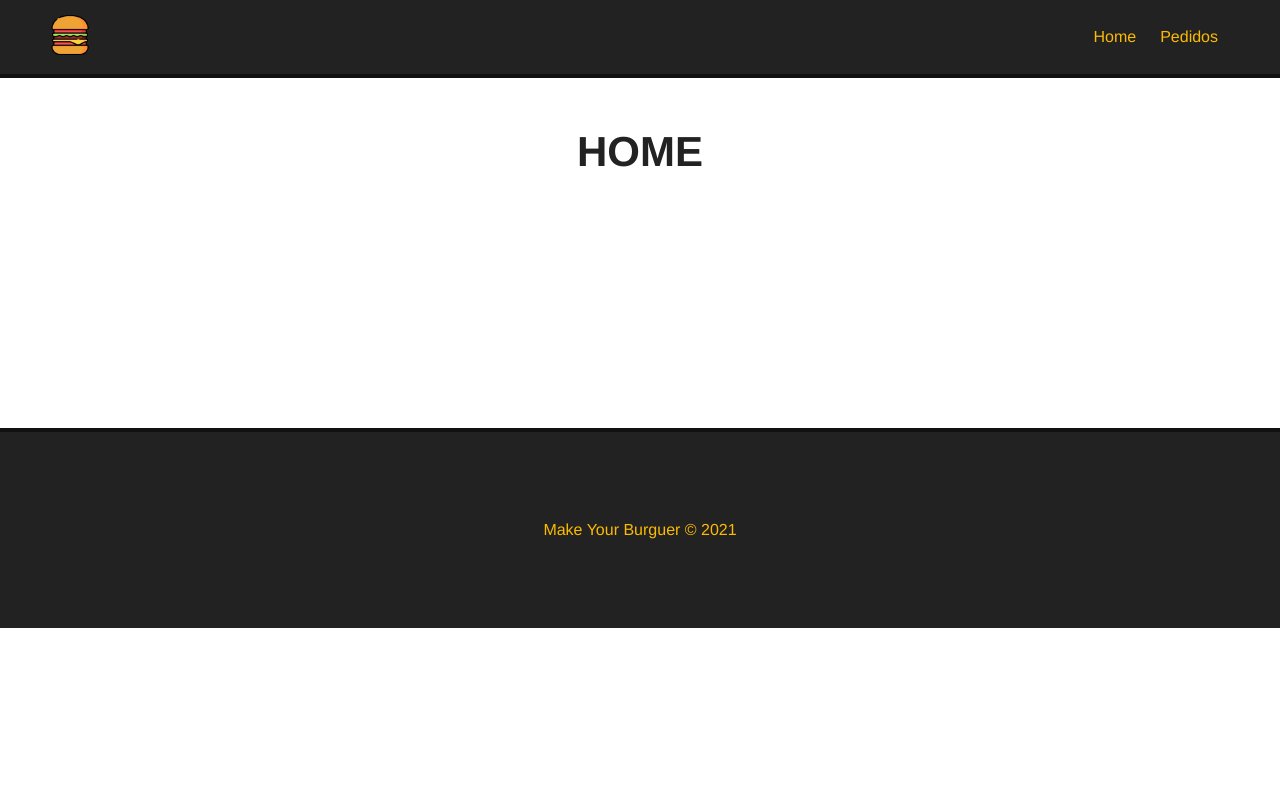
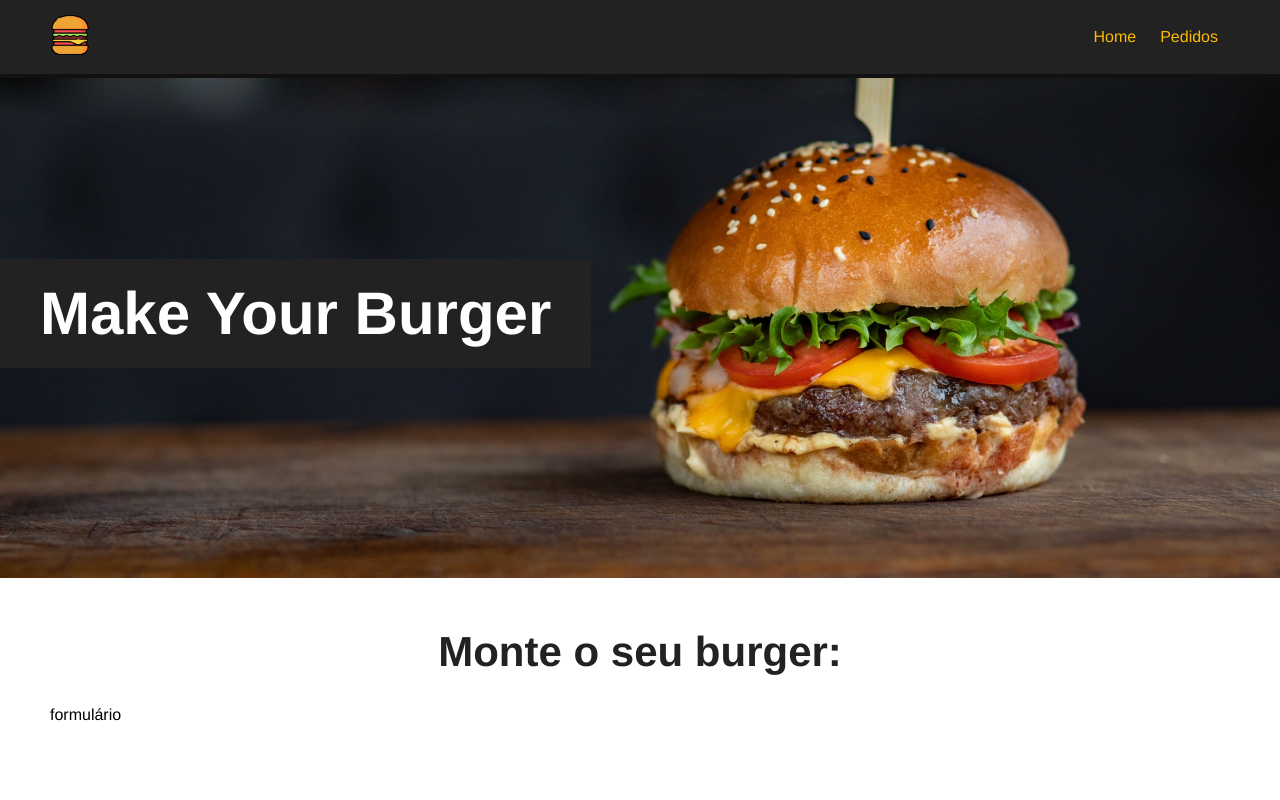
Before and after one commit to Claayton/VueBurguerShop, a Vue app: page / in a window 1280 px wide. Shown: the top 800 px of the page. Built offline with nearby package versions, Linux system fonts and the light colour scheme.

Commit message:
criando banner da aplicaçao

```diff
--- /dev/null
+++ b/src/components/Banner.vue
@@ -0,0 +1,31 @@
+<template>
+    <div id="main-banner">
+        <h1>Make Your Burger</h1>
+    </div>
+</template>
+
+<script>
+export default {
+    name: "Banner"
+}
+</script>
+
+<style scoped>
+    #main-banner {
+        background-image: url('/img/burger.jpg');
+        background-position: 0 -250px;
+        background-size: cover;
+        height: 500px;
+        display: flex;
+        align-items: center;
+        justify-content: flex-start;
+    }
+
+    #main-banner h1 {
+        color: #fff;
+        text-align: center;
+        font-size: 60px;
+        background-color: #222;
+        padding: 20px 40px;
+    }
+</style>
--- a/src/components/Footer.vue
+++ b/src/components/Footer.vue
@@ -1,6 +1,6 @@
 <template>
     <footer id="footer">
-        <p>Make Your Burguer &copy; 2021</p>
+        <p>Make Your Burger &copy; 2021</p>
     </footer>
 </template>
 
--- a/src/views/Home.vue
+++ b/src/views/Home.vue
@@ -1,9 +1,17 @@
 <template>
+<Banner />
   <div class="main-container">
-    <h1>HOME</h1>
+    <h1>Monte o seu burger:</h1>
+    <p>formulário</p>
   </div>
 </template>
 
 <script>
-
+import Banner from "../components/Banner.vue"
+export default {
+  name: "Home",
+  components: {
+    Banner
+  }
+}
 </script>
```
